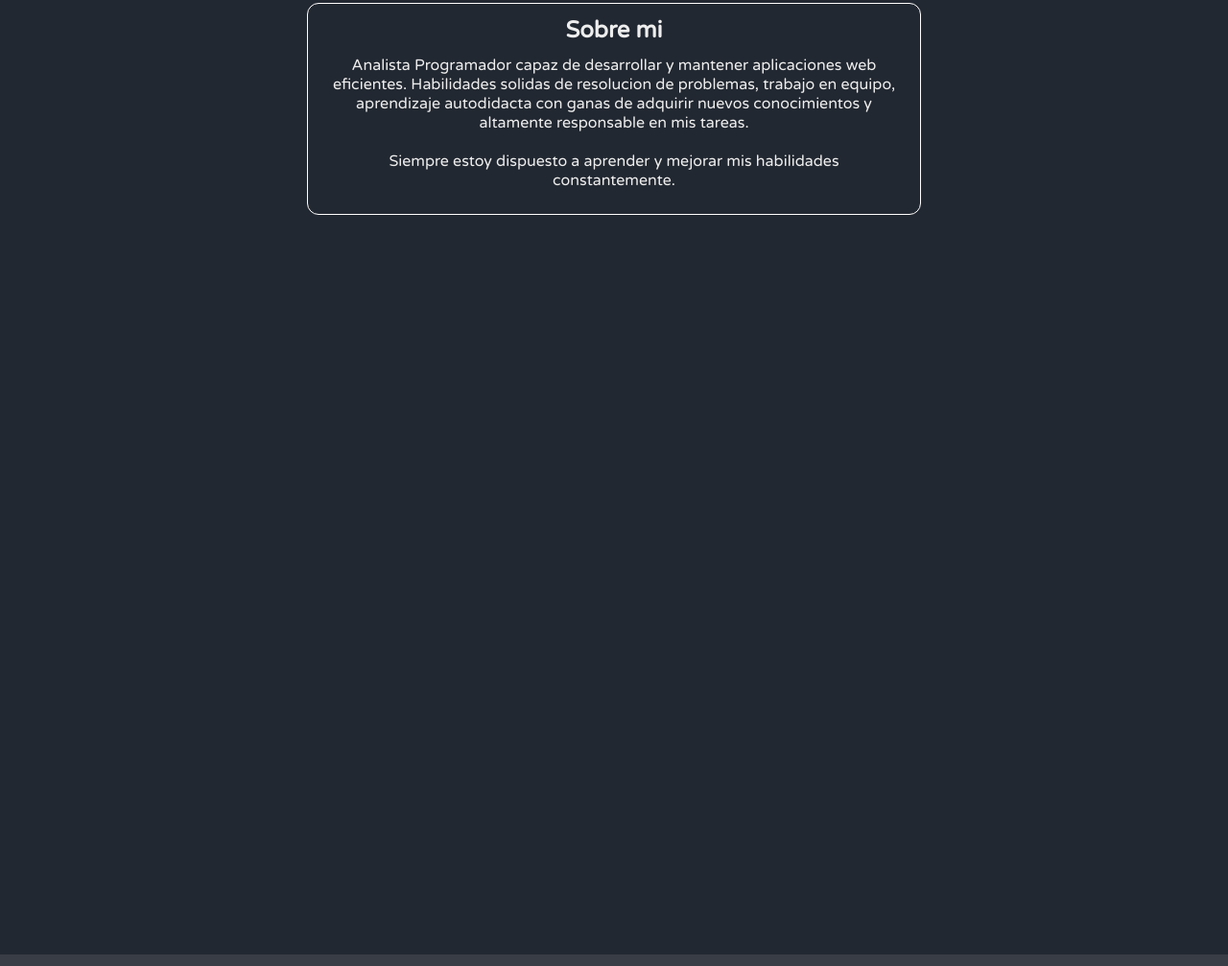
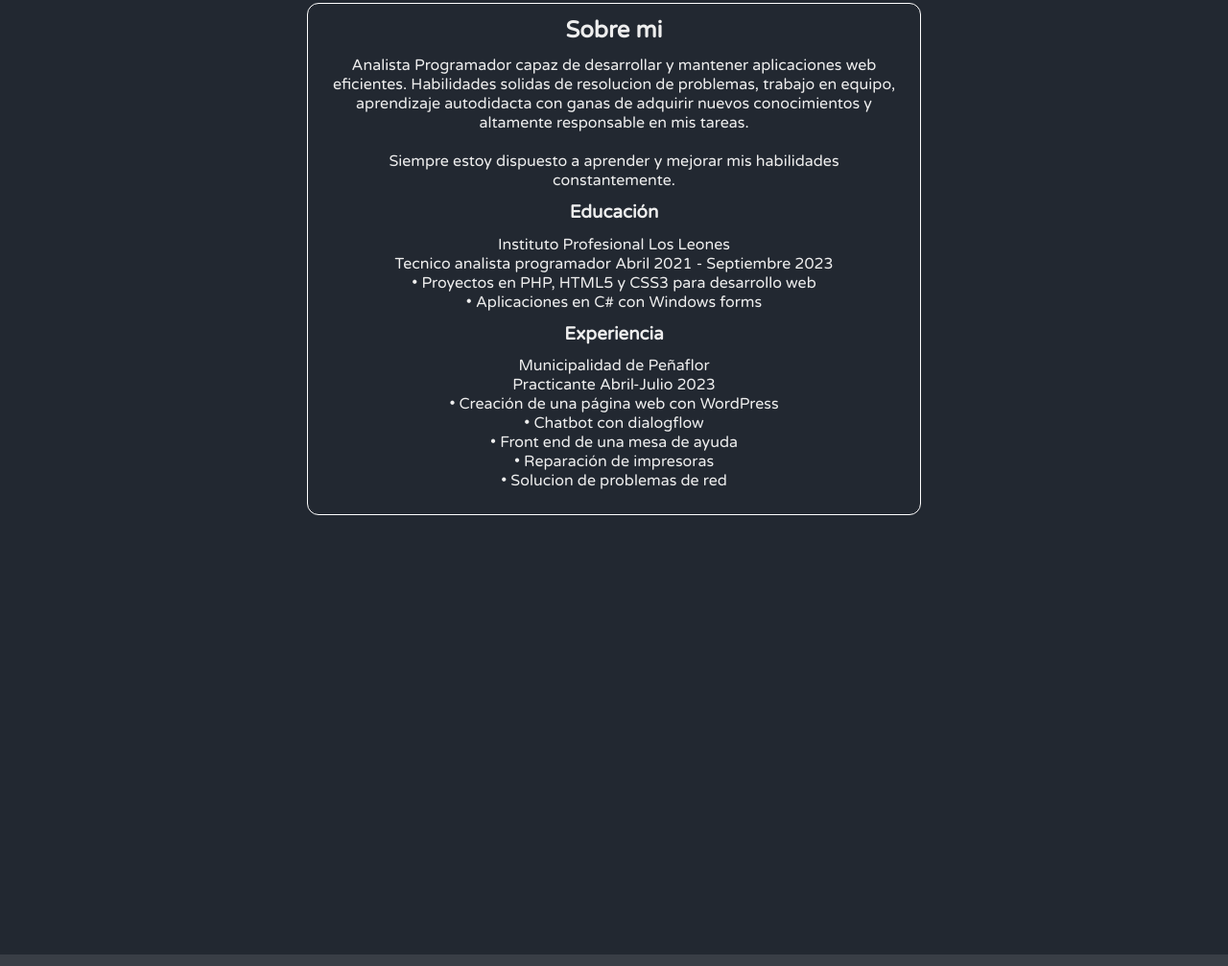
Before and after one commit to DiegoRamirezHenriquez/DiegoRamirez, a plain HTML site: page index.html in a window 1280 px wide. Shown: the part 1034-2041 px from the top of the page at 96% size. Drawn offline with nearby package versions, Linux system fonts and the light colour scheme; a web font is replaced by a local one.

Commit message:
agregue educacion y experiencia

```diff
--- a/index.html
+++ b/index.html
@@ -27,7 +27,6 @@
                 <li class="items animar desaparece"><a href="#conocimientos">Conocimientos</a></li>
                 <li class="items animar desaparece"><a href="#proyectos">Proyectos</a></li>
                 <li class="items animar desaparece"><a href="https://drive.google.com/file/d/1OvkdCVC4Q4WcxWKVK7FIaollAiJvqwDU/view" target="_blank">Curriculum</a></li>
-
             </ul>
         </nav>
     </header>
@@ -41,6 +40,23 @@
                         conocimientos y altamente responsable en mis tareas.<br> <br>
                         Siempre estoy dispuesto a aprender y
                         mejorar mis habilidades constantemente.
+                    </p>
+                    <h3>Educación</h3>
+                    <p>
+                        Instituto Profesional Los Leones<br>
+                        Tecnico analista programador Abril 2021 - Septiembre 2023<br>
+                        • Proyectos en PHP, HTML5 y CSS3 para desarrollo web<br>
+                        • Aplicaciones en C# con Windows forms
+                    </p>
+                    <h3>Experiencia</h3>
+                    <p>
+                        Municipalidad de Peñaflor<br>
+                        Practicante Abril-Julio 2023<br>
+                        • Creación de una página web con WordPress<br>
+                        • Chatbot con dialogflow<br>
+                        • Front end de una mesa de ayuda<br>
+                        • Reparación de impresoras<br>
+                        • Solucion de problemas de red
                     </p>
                 </div>
                 <img src="images/sobremi.svg" alt="Persona mirando celular" class="desaparecer-img">
```
